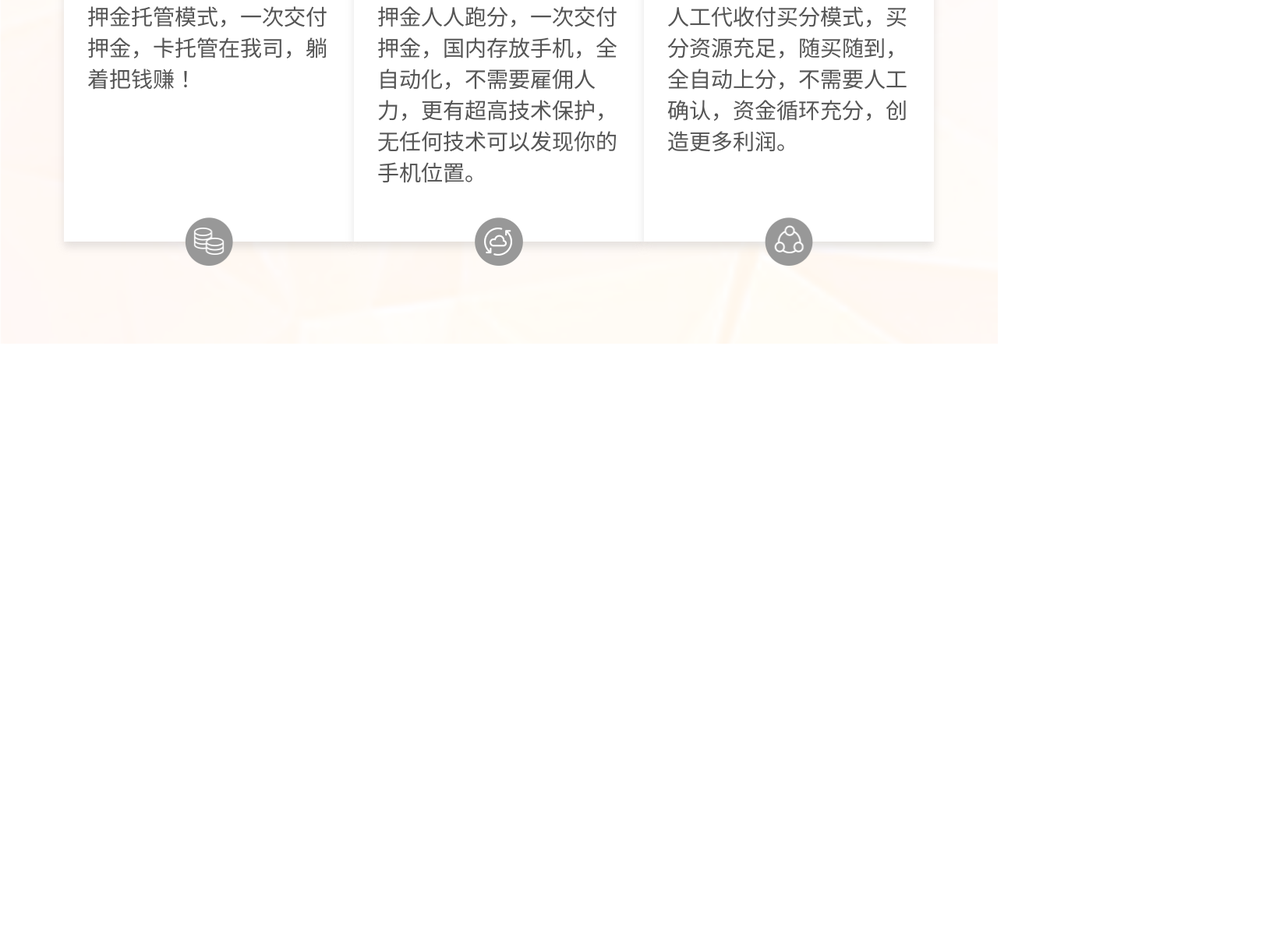
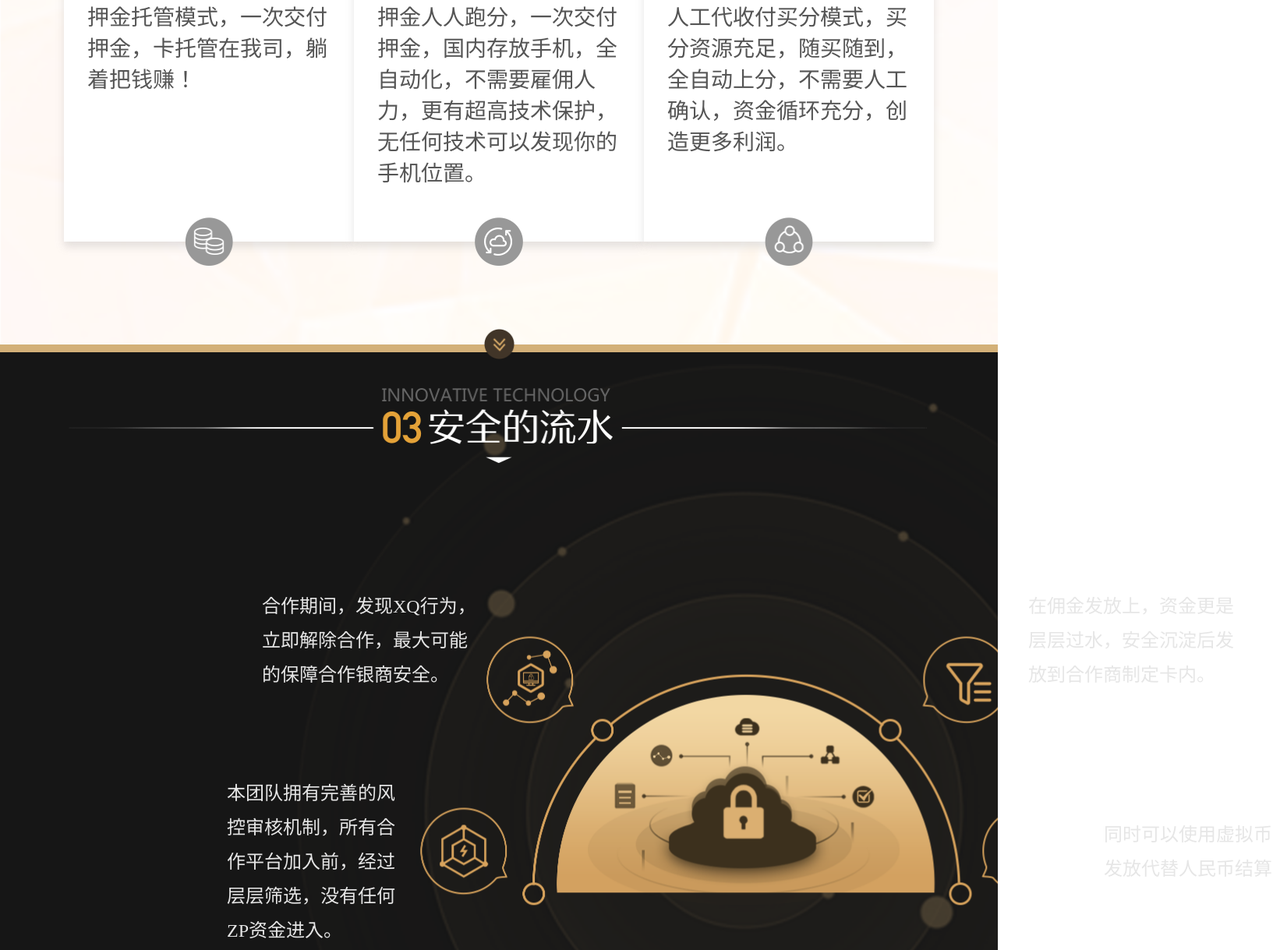
Before and after one commit to yoyo-pan/HQOC-gin, a plain HTML site: page index.html in a window 1280 px wide. Shown: the part 2187-3406 px from the top of the page at 78% size, 1642 px wide, since content can reach past the window. Before the commit the page ends 2628 px from the top, so only its background shows below. Drawn offline with nearby package versions, Linux system fonts and the light colour scheme; a web font is replaced by a local one.

Commit message:
section 3

```diff
--- a/index.html
+++ b/index.html
@@ -15,12 +15,13 @@
     <link href="styles/index.css" rel="stylesheet" />
     <link href="styles/section1.css" rel="stylesheet" />
     <link href="styles/section2.css" rel="stylesheet" />
+    <link href="styles/section3.css" rel="stylesheet" />
 
     <title>HQOC 金鼎财富</title>
   </head>
   <body>
     <main>
-      <img class="banner" src="assets/banner.png"/ alt="banner">
+      <img class="banner" src="assets/banner.png" alt="banner" />
       <section class="section-1">
         <img class="arrow" src="assets/arrow.png" alt="arrow" />
         <div class="container">
@@ -90,6 +91,23 @@
           </div>
         </div>
       </section>
+
+      <section class="section-3">
+        <img class="arrow" src="assets/arrow.png" alt="arrow" />
+        <div class="container">
+          <img class="title-3-img" src="assets/title-3.png" alt="title-3" />
+          <div class="top-left">
+            合作期间，发现XQ行为，立即解除合作，最大可能的保障合作银商安全。
+          </div>
+          <div class="bottom-left">
+            本团队拥有完善的风控审核机制，所有合作平台加入前，经过层层筛选，没有任何ZP资金进入。
+          </div>
+          <div class="top-right">
+            在佣金发放上，资金更是层层过水，安全沉淀后发放到合作商制定卡内。
+          </div>
+          <div class="bottom-right">同时可以使用虚拟币发放代替人民币结算</div>
+        </div>
+      </section>
     </main>
   </body>
 </html>
--- a/styles/index.css
+++ b/styles/index.css
@@ -1,3 +1,9 @@
+@font-face {
+  font-family: "Microsoft YaHei";
+  src: url("../Microsoft-YaHei.ttf") format("woff"),
+    /* Modern Browsers */ url("../Microsoft-YaHei.ttf") format("truetype"); /* Safari, Android, iOS */
+}
+
 body {
   font-family: "Microsoft YaHei";
 }
--- /dev/null
+++ b/styles/section3.css
@@ -0,0 +1,45 @@
+.section-3 {
+  background-image: url(../assets/bg_03@2x.png);
+  background-repeat: no-repeat;
+  background-size: cover;
+  font-size: 24px;
+  font-weight: 400;
+  color: #e6e6e6;
+  line-height: 44px;
+  padding: 57px 30px 131px;
+  height: 1047px;
+}
+
+.title-3-img {
+  width: 1107px;
+  padding-left: calc(50% - 553px);
+  display: block;
+}
+
+.top-left {
+  position: absolute;
+  top: 315px;
+  left: 336px;
+  width: 275px;
+}
+
+.bottom-left {
+  position: absolute;
+  top: 555px;
+  left: 291px;
+  width: 226px;
+}
+
+.top-right {
+  position: absolute;
+  top: 315px;
+  left: 1319px;
+  width: 274px;
+}
+
+.bottom-right {
+  position: absolute;
+  top: 608px;
+  left: 1416px;
+  width: 226px;
+}
```
Also changed, not shown: assets/bg_03@2x.png (added), assets/title-3.png (added), 1 other file.
